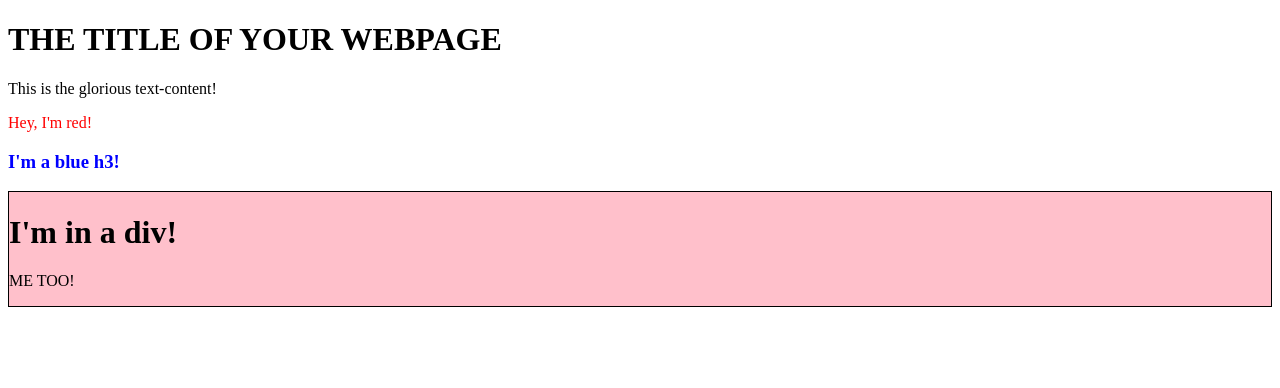
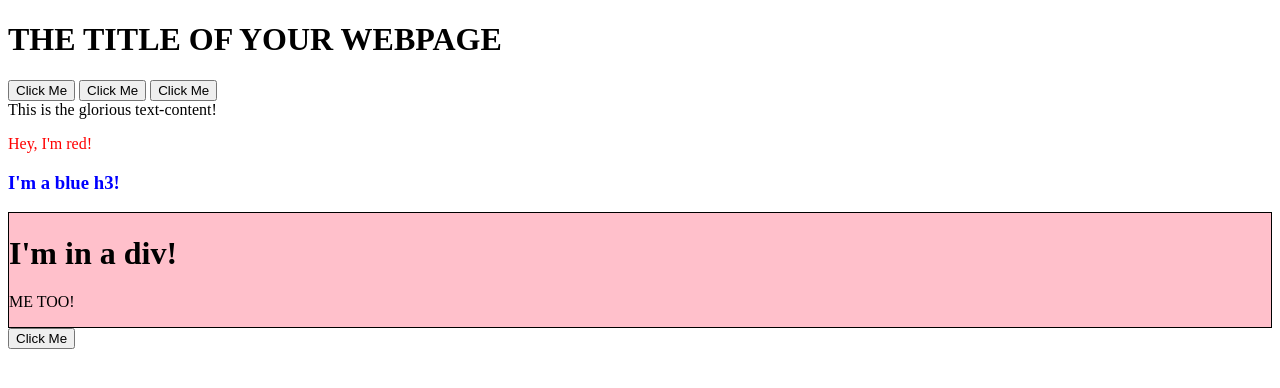
Before and after one commit to EnharmonicDude/js_intro_and_misc, a plain HTML site: page DOM.html in a window 1280 px wide. Drawn offline with Linux system fonts and the light colour scheme.

Commit message:
Even more DOM manipulation

```diff
--- a/DOM.html
+++ b/DOM.html
@@ -7,7 +7,20 @@
 </head>
 <body>
     <h1>THE TITLE OF YOUR WEBPAGE</h1>
-    <div id="container"></div>
+    <div id="container">
+      <div id="container">
+        <button id="one">Click Me</button>
+        <button id="two">Click Me</button>
+        <button id="three">Click Me</button>
+      </div>
+
+    </div>
+
+    <!-- the HTML file -->
+    <button id="btn">Click Me</button>
+
+
+
   </body>
   <script src="js-file.js" defer></script>
 </html>
--- a/js-file.js
+++ b/js-file.js
@@ -1,4 +1,23 @@
 // your JavaScript file
+/*Add the following elements to the container using ONLY JavaScript and the DOM methods shown above:
+
+a <p> with red text that says “Hey I’m red!”
+an <h3> with blue text that says “I’m a blue h3!”
+a <div> with a black border and pink background color with the following elements inside of it:
+another <h1> that says “I’m in a div”
+a <p> that says “ME TOO!”
+Hint for this one: after creating the <div> with createElement, append the <h1> and <p> to it before adding it to the container.
+
+//creates new Element
+document.createElement(tagName, [options])
+//inline CSS
+div.style.cssText = "color: blue; background: white;"
+//use camelCase
+div.style.backgroundColor
+// adds class "new" to your new div
+div.classList.add("new");
+
+*/
 const container = document.querySelector("#container");
 
 const content = document.createElement("div");
@@ -29,22 +48,28 @@ divPinkBorder.style.backgroundColor = "pink";
     divPinkBorder.appendChild(pInDiv);
 
 container.appendChild(divPinkBorder);
-/*Add the following elements to the container using ONLY JavaScript and the DOM methods shown above:
 
-a <p> with red text that says “Hey I’m red!”
-an <h3> with blue text that says “I’m a blue h3!”
-a <div> with a black border and pink background color with the following elements inside of it:
-another <h1> that says “I’m in a div”
-a <p> that says “ME TOO!”
-Hint for this one: after creating the <div> with createElement, append the <h1> and <p> to it before adding it to the container.
+// the JavaScript file
+const btn = document.querySelector("#btn");//querySelector finds the id of the button and assigns it to the JS constant
+btn.addEventListener("click", () => {
+  alert("Hello World"); //we add an Eventlistener which gets activsted on a click and then a method of our choice
+});
 
-//creates new Element
-document.createElement(tagName, [options])
-//inline CSS
-div.style.cssText = "color: blue; background: white;"
-//use camelCase
-div.style.backgroundColor
-// adds class "new" to your new div
-div.classList.add("new");
+btn.addEventListener("click", function (e) {
+    console.log(e); //this gives us a console log that contains all information about that particular Event (target, timestamp, offset, angle etc.)
+  });
 
-*/
+  btn.addEventListener("click", function (e) {
+    e.target.style.background = "blue"; //turns the button blue on click
+  });
+
+// buttons is a node list. It looks and acts much like an array.
+const buttons = document.querySelectorAll("button");
+
+// we use the .forEach method to iterate through each button
+buttons.forEach((button) => {
+  // and for each one we add a 'click' listener
+  button.addEventListener("click", () => {
+    alert(button.id);
+  });
+});
```
